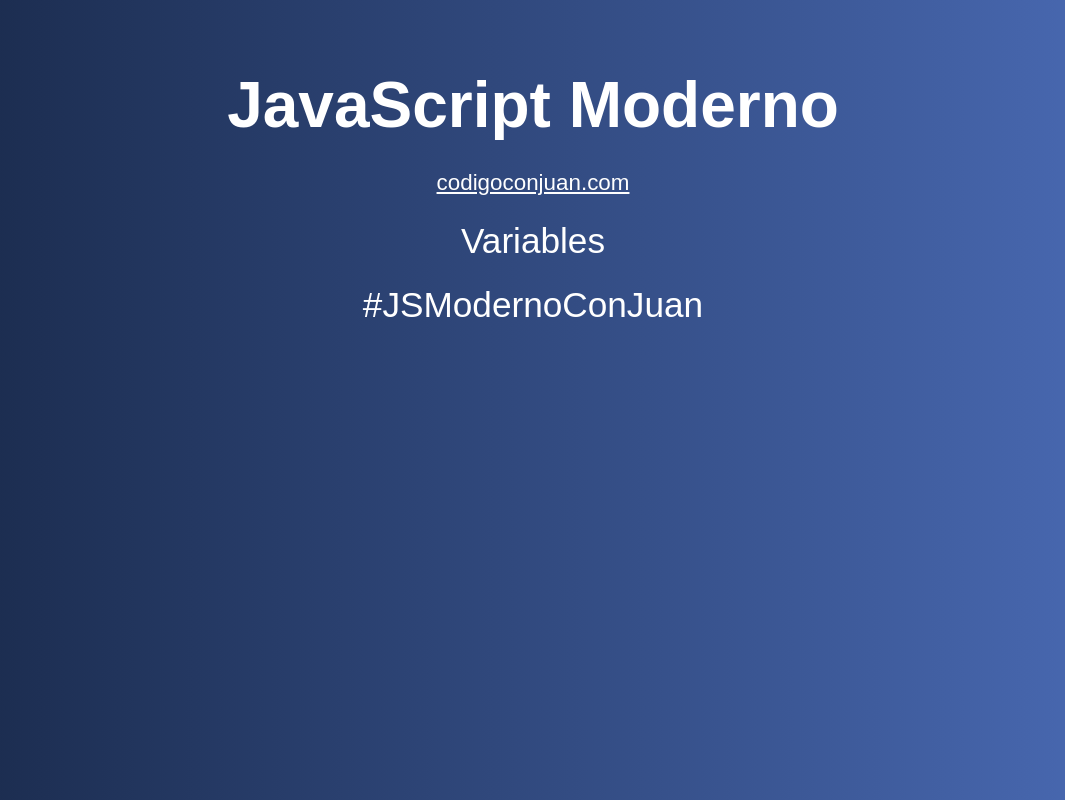
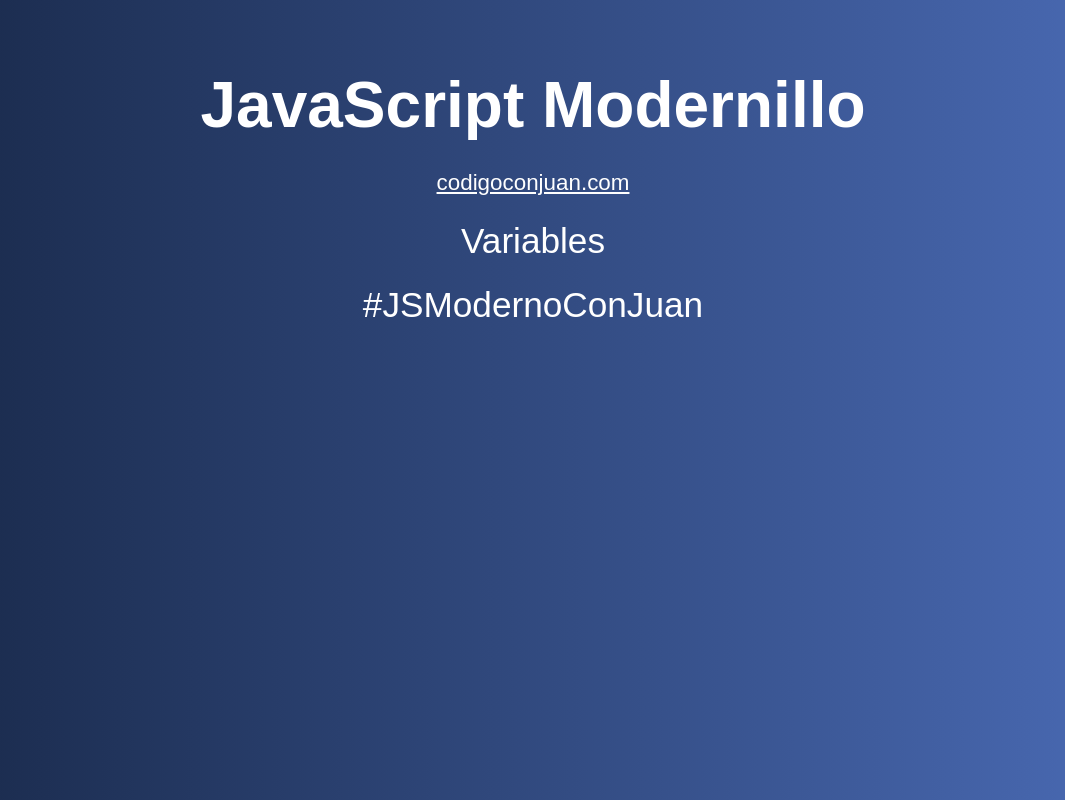
Before and after one commit to epsaav/GithubJS, a plain HTML site: page Curso JS Moderno/02-Variables/index.html in a window 1280 px wide. Shown: the whole page, without its empty margins (107-1172 px from the left). Drawn offline with Linux system fonts and the light colour scheme; a web font is replaced by a local one.

Commit message:
tercer commit

```diff
--- a/Curso JS Moderno/02-Variables/index.html
+++ b/Curso JS Moderno/02-Variables/index.html
@@ -10,7 +10,7 @@
 <body>
 
     <div class="contenido">
-        <h1>JavaScript Moderno</h1>
+        <h1>JavaScript Modernillo</h1>
         <a href="http://www.codigoconjuan.com" target="_blank">codigoconjuan.com</a>
         <p>Variables</p>
         <p class="hashtag">#JSModernoConJuan</p>
```
